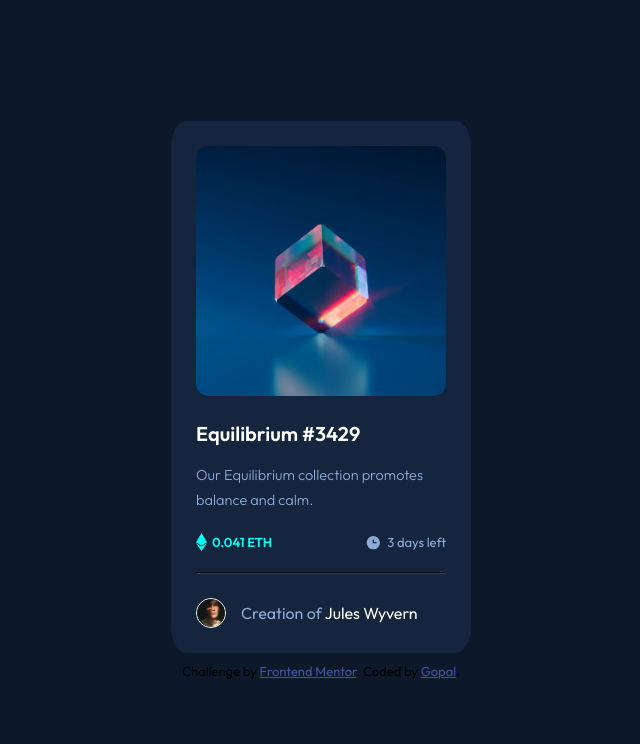
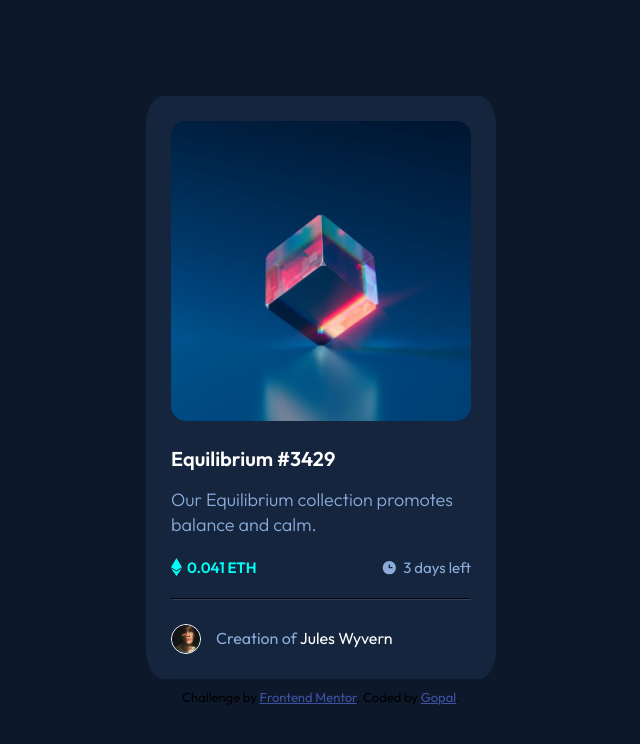
Before and after one commit to Gopal577/NFT-Card-Component, a plain HTML site: page index.html in a window 1280 px wide. Shown: the whole page, without its empty margins (319-959 px from the left). Drawn offline with Linux system fonts and the light colour scheme.

Commit message:
made changes in desktop part of code

```diff
--- a/index.html
+++ b/index.html
@@ -13,10 +13,10 @@
 </head>
 
 <body>
-  <div class="card">
+  <main class="card">
     <div class="img-container">
-      <img class="cube" src="images\image-equilibrium.jpg" alt="">
-      <img class="eye" src="images\icon-view.svg" alt="">
+      <img class="cube" src="images/image-equilibrium.jpg" alt="">
+      <img class="eye" src="images/icon-view.svg" alt="">
     </div>
     <div class="text-container">
       <h3 class="heading">
@@ -26,15 +26,15 @@
         Our Equilibrium collection promotes balance and calm.
       </p>
       <ul>
-        <li><img src="images\icon-ethereum.svg" alt="">0.041 ETH</li>
-        <li><img src="images\icon-clock.svg" alt="">3 days left</li>
+        <li><img src="images/icon-ethereum.svg" alt="">0.041 ETH</li>
+        <li><img src="images/icon-clock.svg" alt="">3 days left</li>
       </ul>
     <hr class="line">
-      <div class="avatar"><img src="images\image-avatar.png" alt="">
+      <div class="avatar"><img src="images/image-avatar.png" alt="">
         <p>Creation of <span>Jules Wyvern</span></p>
       </div>
     </div>
-  </div>
+  </main>
 
   <div class="attribution">
     Challenge by <a href="https://www.frontendmentor.io?ref=challenge" target="_blank">Frontend Mentor</a>.
--- a/style.css
+++ b/style.css
@@ -189,7 +189,7 @@ li {
 
 @media(min-width:768px) {
   .card {
-    max-width: 30rem;
+    max-width: 35rem;
   }
 
   .text-container {
@@ -197,11 +197,7 @@ li {
   }
 
   .text-container .disc{
-    font-size: 1.45rem;
-  }
-
-  li {
-    font-size: 1.3rem;
+    font-size: 1.8rem;
   }
 
   .text-container .line{
```
